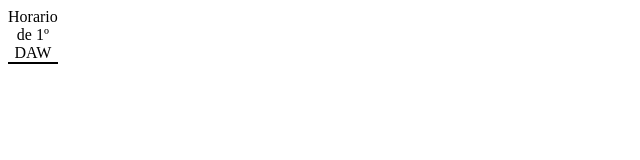
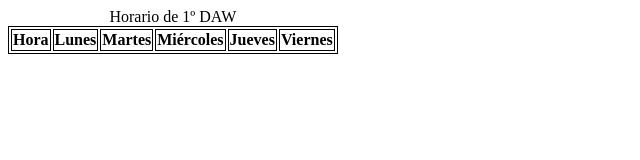
Before and after one commit to Ernesto-Beltran/Tarea-1.11---UD1.6---Tablas-de-contenido-HTML, a plain HTML site: page index.html in a window 1280 px wide. Shown: the whole page, without its empty margins (0-640 px from the left). Drawn offline with Linux system fonts and the light colour scheme.

Commit message:
encabezados

```diff
--- a/index.html
+++ b/index.html
@@ -10,6 +10,14 @@
 <body>
     <table>
         <caption>Horario de 1º DAW</caption>
+        <tr>
+            <th>Hora</th>
+            <th>Lunes</th>
+            <th>Martes</th>
+            <th>Miércoles</th>
+            <th>Jueves</th>
+            <th>Viernes</th>
+        </tr>
     </table>
 </body>
 </html>
```
